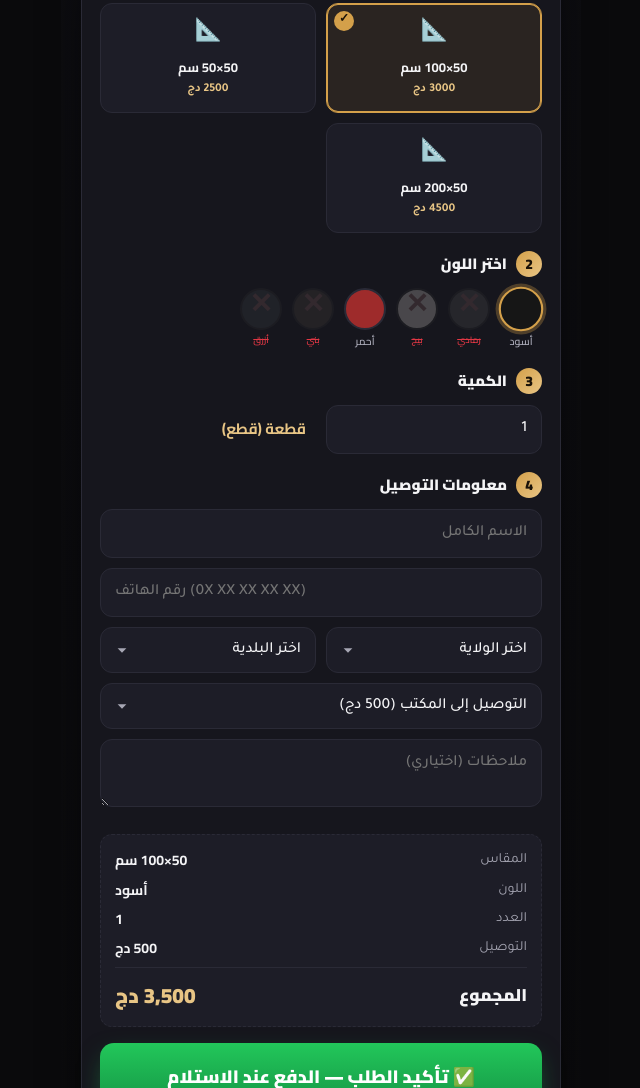
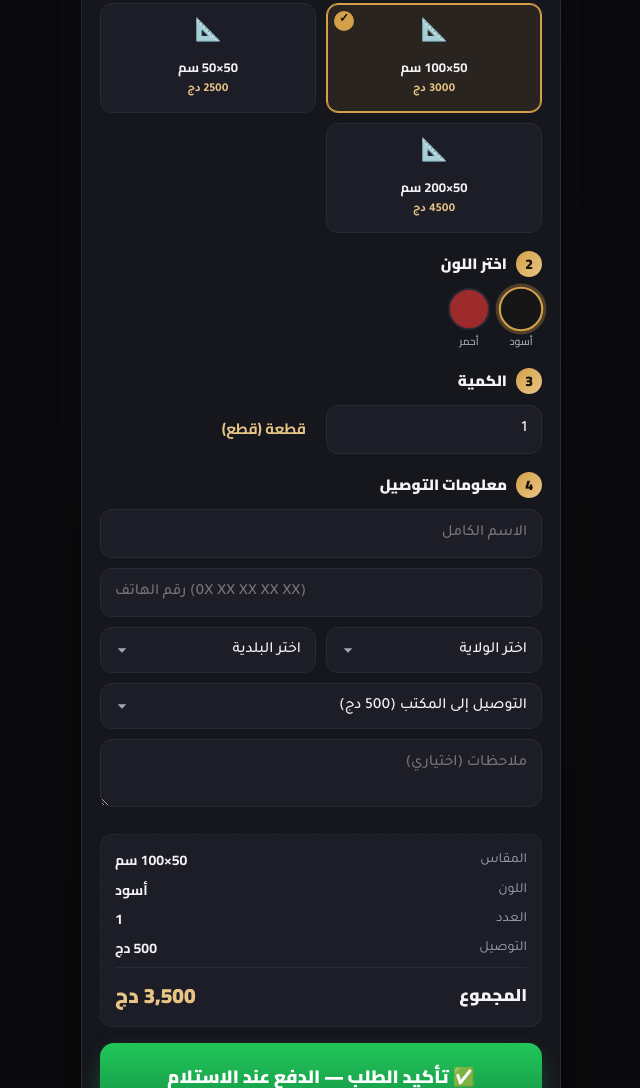
Before and after one commit to youcefbedrani/cantara, a website: page cantara-landing-v2.html in a window 1280 px wide. Shown: the part 2125-3213 px from the top of the page, without its empty margins (319-959 px from the left). Drawn offline with Linux system fonts and the light colour scheme.

Commit message:
Remove out-of-stock colors, keep only أسود and أحمر

```diff
--- a/cantara-landing-v2.html
+++ b/cantara-landing-v2.html
@@ -271,10 +271,7 @@
 }
 .cpick input:checked + .dot{border-color:var(--gold);box-shadow:0 0 0 3px rgba(212,160,74,.3);transform:scale(1.06);}
 .cpick .cl{font-size:10.5px;color:var(--txt-dim);margin-top:3px;font-family:'Cairo';font-weight:600;}
-.cpick .oos{pointer-events:none;position:relative;}
-.cpick .oos .dot{opacity:.3;filter:grayscale(.8);}
-.cpick .oos .dot::after{content:"✕";position:absolute;inset:0;display:flex;align-items:center;justify-content:center;font-size:28px;font-weight:900;color:var(--red);}
-.cpick .oos .cl{text-decoration:line-through;color:var(--red);font-size:9px;}
+
 
 .row2{display:grid;grid-template-columns:1fr 1fr;gap:10px;}
 
@@ -449,11 +446,7 @@ footer .phone{color:var(--txt);font-family:'Cairo';font-weight:800;font-size:18p
       <div class="step-label"><span class="step-num">2</span> اختر اللون</div>
       <div class="cpick">
         <label><input type="radio" name="color" value="أسود" checked onchange="recalcV2()"><div class="dot c-black"></div><div class="cl">أسود</div></label>
-        <label class="oos"><input type="radio" name="color" value="رمادي" disabled><div class="dot c-gray"></div><div class="cl">رمادي</div></label>
-        <label class="oos"><input type="radio" name="color" value="بيج" disabled><div class="dot c-beige"></div><div class="cl">بيج</div></label>
         <label><input type="radio" name="color" value="أحمر" onchange="recalcV2()"><div class="dot c-red"></div><div class="cl">أحمر</div></label>
-        <label class="oos"><input type="radio" name="color" value="بني" disabled><div class="dot c-brown"></div><div class="cl">بني</div></label>
-        <label class="oos"><input type="radio" name="color" value="أزرق" disabled><div class="dot c-blue"></div><div class="cl">أزرق</div></label>
       </div>
 
       <!-- step 3 qty -->
```
Also changed, not shown: cantara-landing.html (+1 -8 lines).
